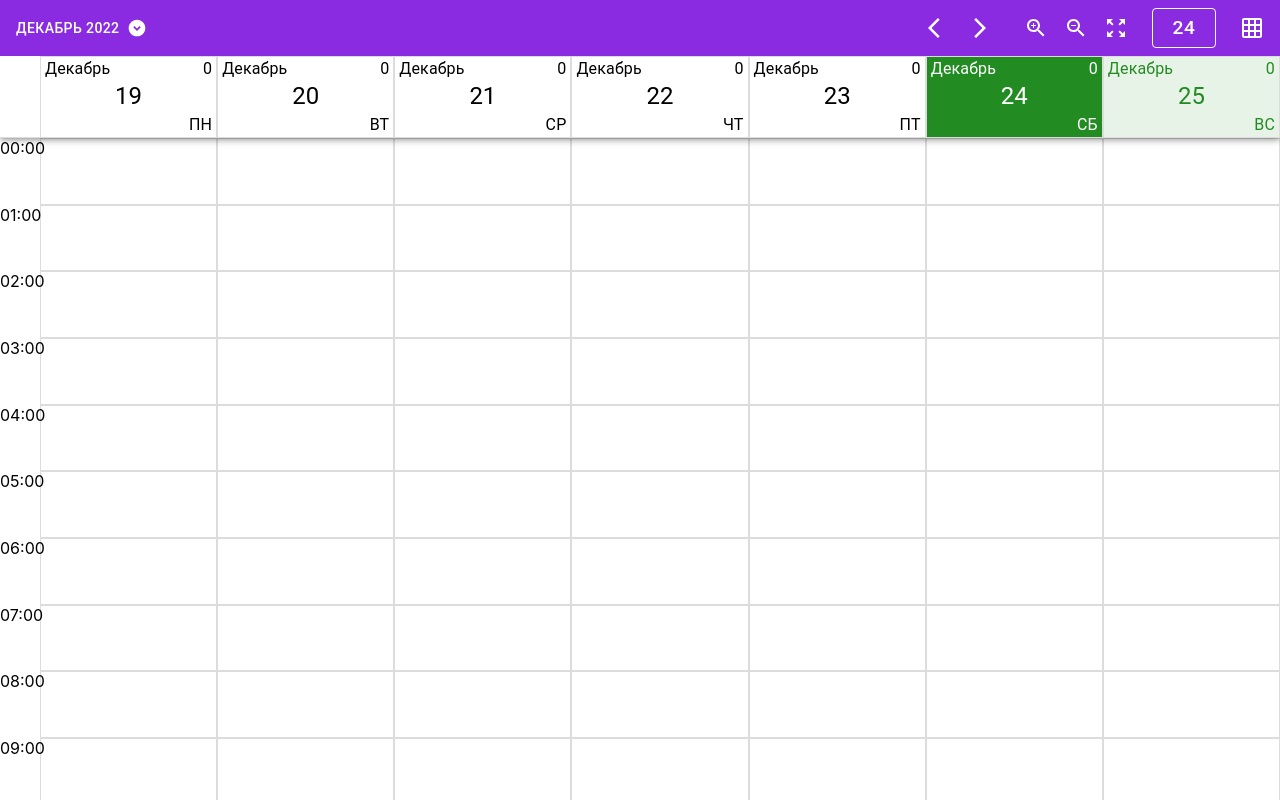
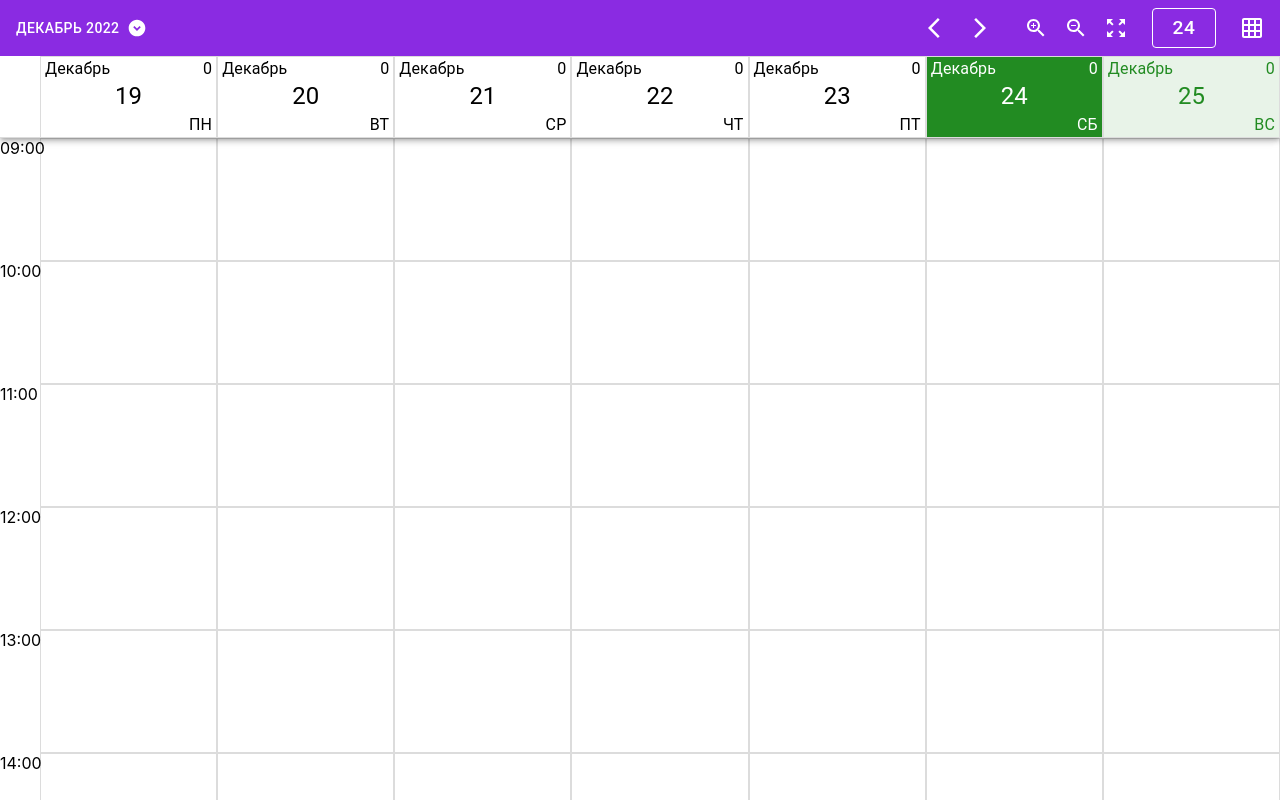
Before and after one commit to Vonubat/clinic-scheduler, a React (Create React App) app: page / in a window 1280 px wide. Shown: the top 800 px of the page. Built offline with nearby package versions, Linux system fonts and the light colour scheme.

Commit message:
fix: Timeline values + create getAbsolutePosition util

```diff
--- a/src/components/scheduler/Timeline.tsx
+++ b/src/components/scheduler/Timeline.tsx
@@ -5,6 +5,7 @@ import { useTheme } from '@mui/material/styles';
 import { Color, TIMELINE } from 'constants/index';
 import { useAppSelector, useWindowDimension } from 'hooks';
 import { timeSelector } from 'store';
+import { getAbsolutePosition } from 'utils';
 
 type ContainerProps = {
   children: React.ReactNode;
@@ -43,7 +44,7 @@ type TimeStampProps = {
 
 const TimeStamp = ({ height }: TimeStampProps): JSX.Element => {
   const { dt } = useAppSelector(timeSelector);
-  const position = ((dt.hour * 60 + dt.minute) / (24 * 60)) * height;
+  const position: number = getAbsolutePosition(dt, height);
 
   return (
     <Box
--- a/src/constants/index.ts
+++ b/src/constants/index.ts
@@ -1,15 +1,6 @@
 export const locale = 'ru';
 
 export const TIMELINE: string[] = [
-  '00:00',
-  '01:00',
-  '02:00',
-  '03:00',
-  '04:00',
-  '05:00',
-  '06:00',
-  '07:00',
-  '08:00',
   '09:00',
   '10:00',
   '11:00',
@@ -23,8 +14,6 @@ export const TIMELINE: string[] = [
   '19:00',
   '20:00',
   '21:00',
-  '22:00',
-  '23:00',
 ];
 
 export enum Color {
--- /dev/null
+++ b/src/utils/getAbsolutePosition.ts
@@ -0,0 +1,17 @@
+import { DateTime } from 'luxon';
+
+export const getAbsolutePosition = (dt: DateTime, height: number): number => {
+  let position = 0;
+
+  if (dt.hour < 9) {
+    return position;
+  }
+
+  if (dt.hour > 22) {
+    position = height;
+    return position;
+  }
+
+  position = (((dt.hour - 9) * 60 + dt.minute) / (13 * 60)) * height;
+  return position;
+};
--- a/src/utils/index.ts
+++ b/src/utils/index.ts
@@ -1 +1,2 @@
 export { fillDaysHelper } from './fillDaysHelper';
+export { getAbsolutePosition } from './getAbsolutePosition';
```
